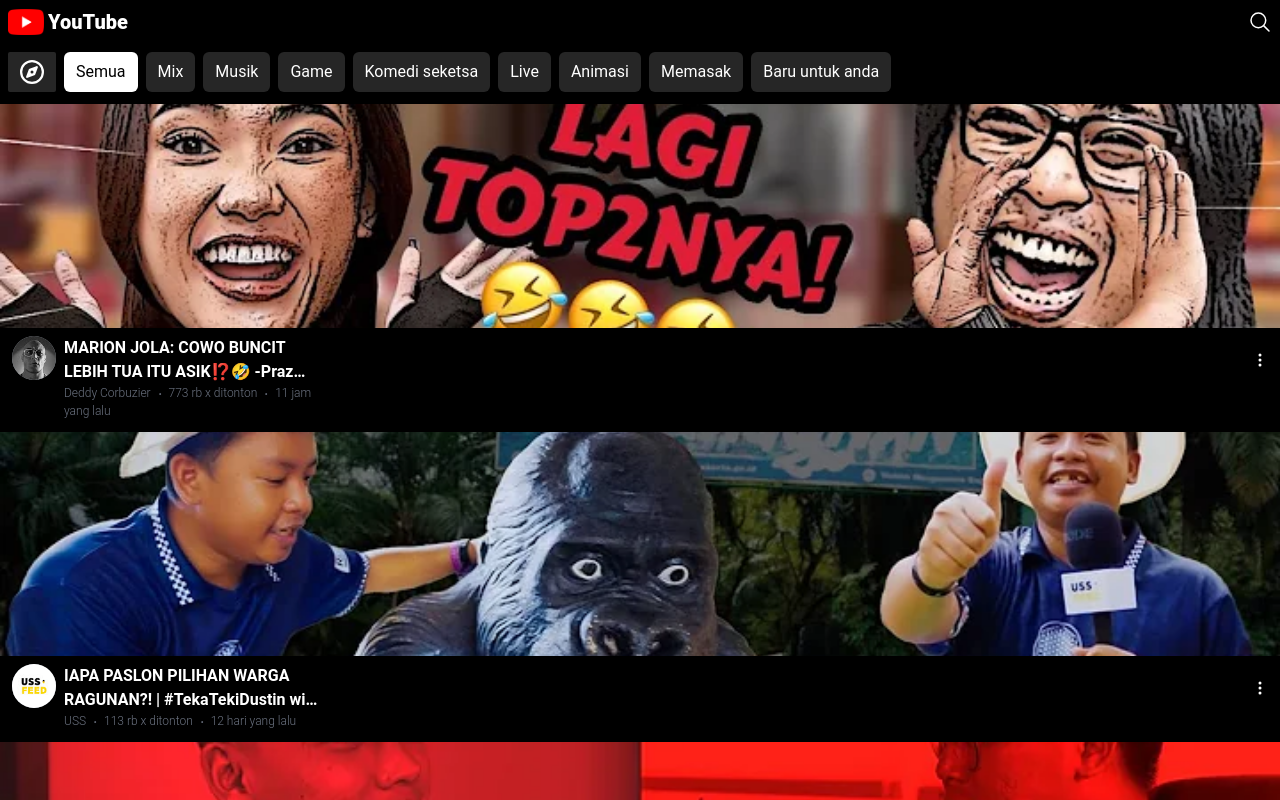
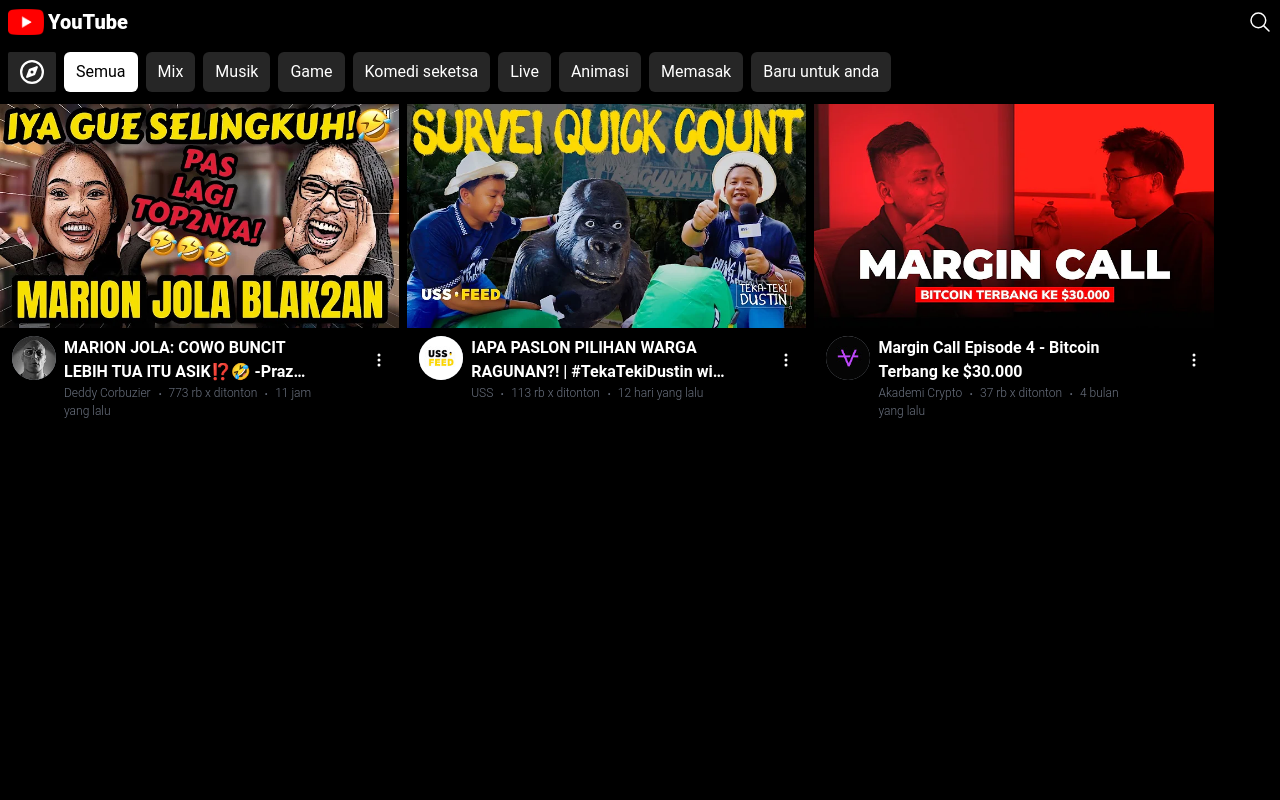
Before and after one commit to AmarPalevi02/slicing-youtube, a React (Create React App) app: page / in a window 1280 px wide. Built offline with nearby package versions, Linux system fonts and the light colour scheme; the HTML template or start-up script is replaced by a standard one.

Commit message:
feat: make sidebar

```diff
--- a/src/components/orgabisems/Card/Card.jsx
+++ b/src/components/orgabisems/Card/Card.jsx
@@ -3,12 +3,12 @@
 import { LuDot } from "react-icons/lu";
 import { cards } from '../../../constants/cards'
 
-const Card = () => {
+const Card = ({style}) => {
    return (
       <>
          {cards.map((item, i) => {
             return (
-               <div key={i} className='mb-2  pb-1'>
+               <div key={i} className={`mb-2  pb-1 ${style}`}>
                   <div className="w-full h-[14rem] bg-gray-400">
                      <img
                         src={item.thumbnail}
--- a/src/components/orgabisems/navbar/Navbar.jsx
+++ b/src/components/orgabisems/navbar/Navbar.jsx
@@ -1,25 +1,19 @@
-import React, { useState } from 'react'
-import SideBar from '../sidebar/SideBar';
+import React from 'react'
 
 import { FaRegCompass } from "react-icons/fa6";
 import { navLink } from '../../../constants/navbarLink';
 import { useNavigate, useLocation } from 'react-router-dom';
 
-const Navbar = () => {
+const Navbar = ({onTogle}) => {
    const navigate = useNavigate()
    const path = useLocation()
    const pathName = path.pathname
 
-   const [isTogle, setIsTogle] = useState(false)
-
-   const handleIsTogle = () => {
-      setIsTogle(!isTogle)
-   }
    return (
       <div className="mt-4 flex gap-2 overflow-x-auto flex-row text-nowrap items-center">
          <button
             className="bg-neutral-800 py-2 px-3 rounded-sm"
-            onClick={handleIsTogle}
+            onClick={onTogle}
          >
             <FaRegCompass
                className='text-white text-2xl'
@@ -38,7 +32,6 @@
                )
             })}
          </div>
-         {isTogle && <SideBar />}
       </div>
    )
 }
--- a/src/components/orgabisems/sidebar/SideBar.jsx
+++ b/src/components/orgabisems/sidebar/SideBar.jsx
@@ -1,8 +1,8 @@
 import React from 'react'
 
-const SideBar = () => {
+const SideBar = ({isOpen}) => {
   return (
-    <div className='w-[90%] h-[100vh] bg-white absolute z-10'>
+    <div className={`fixed inset-y-0 left-0 w-64 bg-gray-800 text-white p-4 transform ${isOpen ? 'translate-x-0' : '-translate-x-full'} transition-transform duration-300 ease-in-out`}>
 
     </div>
   )
--- /dev/null
+++ b/src/context/sidebar.js
@@ -0,0 +1,20 @@
+import React, { useContext, createContext, useState } from "react";
+
+const TrigerSidebar = createContext()
+
+export const Sidebarprovider = ({ children }) => {
+   const [isTogle, setIsTogle] = useState(false)
+
+   const handleTogle = () => {
+      setIsTogle(!isTogle)
+   }
+   return (
+      <TrigerSidebar.Provider value={{ isTogle, handleTogle }}>
+         {children}
+      </TrigerSidebar.Provider>
+   )
+}
+
+export const useSidebar = () => {
+   return useContext(TrigerSidebar)
+}
--- /dev/null
+++ b/src/page/Beranda.jsx
@@ -0,0 +1,13 @@
+import Card from '../components/orgabisems/Card/Card'
+import SideBar from '../components/orgabisems/sidebar/SideBar'
+
+const Beranda = ({isTogle, closeSideBar}) => {
+   return (
+      <div className='sm:flex flex-wrap gap-2' onClick={closeSideBar}>
+         <Card style={`${isTogle ? 'bg-black opacity-20' : 'bg-black'}`}/>
+         <SideBar isOpen={isTogle} />
+      </div>
+   )
+}
+
+export default Beranda
--- a/src/page/LayoutApp.jsx
+++ b/src/page/LayoutApp.jsx
@@ -1,16 +1,29 @@
-import React from 'react'
+import React, { useState } from 'react'
 import SearchBar from '../components/orgabisems/searchbar/SearchBar'
 import Navbar from '../components/orgabisems/navbar/Navbar'
-import Card from '../components/orgabisems/Card/Card'
+import Beranda from './Beranda'
 
 const LayoutApp = () => {
+   const [isTogle, setIsTogle] = useState(false)
+
+   const handleIsTogel = () => {
+      setIsTogle(!isTogle)
+      console.log(isTogle)
+   }
+
+   const handleCloseTogle = () => {
+      setIsTogle(false)
+      console.log(isTogle)
+   }
+
    return (
-      <div className="w-[100%] h-[100vh] overflow-auto bg-black">
-         <div className="w-full px-2 mb-3">
+      <div
+         className={`w-[100%] h-[100vh] overflow-auto bg-black`}>
+         <div className={`w-full px-2 mb-3 ${isTogle ? 'bg-black opacity-20' : 'bg-black'}`}>
             <SearchBar />
-            <Navbar />
+            <Navbar onTogle={handleIsTogel} />
          </div>
-         <Card />
+         <Beranda isTogle={isTogle} closeSideBar={handleCloseTogle} />
       </div>
    )
 }
```
